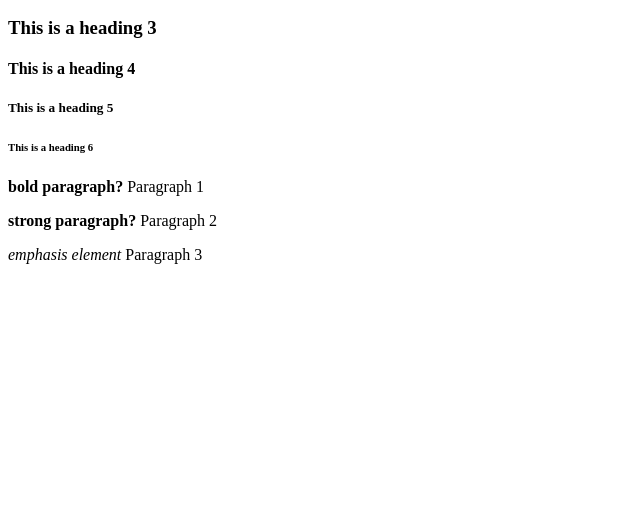
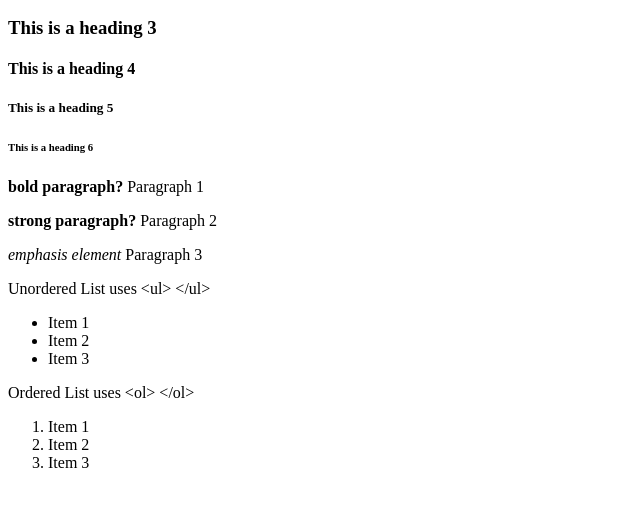
Before and after one commit to kyleyuen-git/OdinProject, a plain HTML site: page index.html in a window 1280 px wide. Shown: the part 208-714 px from the top of the page, without its empty margins (0-640 px from the left). Drawn offline with Linux system fonts and the light colour scheme.

Commit message:
unordered and ordered lists

```diff
--- a/index.html
+++ b/index.html
@@ -27,7 +27,26 @@
         <p><b>bold paragraph? </b>Paragraph 1</p> <!--bold element and strong element do the same thing-->
         <p><strong>strong paragraph? </strong>Paragraph 2</p>
         <p><em>emphasis element </em>Paragraph 3</p> <!--emphasis element makes things italicized-->
+    </body>
 
+    <body>
+        <!-- Unordered List -->
+         <p> Unordered List uses &lt;ul&gt;  &lt;/ul&gt; <!-- if we want to actually display "<", we use &lt; and to display ">", we use &gt;-->
+         <ul>
+            <li> Item 1 </li>
+            <li> Item 2 </li>
+            <li> Item 3 </li>
+         </ul>
+
+        <!-- Ordered List -->
+        Ordered List uses &lt;ol&gt;  &lt;/ol&gt;
+         <ol>
+            <li> Item 1 </li>
+            <li> Item 2 </li>
+            <li> Item 3 </li>
+         </ol>
+
+         </p>
     </body>
 
 </html>
```
